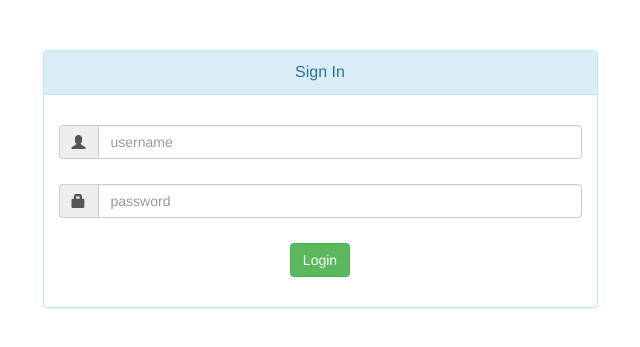
After one commit to bernandotorrez/sikawan-bpjs, a CodeIgniter app: template application/views/login.php in a window 1280 px wide. The commit adds this page. Shown: the top 347 px of the page, without its empty margins (320-960 px from the left). Run offline with CodeIgniter, Linux system fonts and the light colour scheme; the template is opened without the code that fills it: most values are stand-ins (such as "Sample title", 1, 10 or a date in 2020); some libraries are stand-ins or nearby versions.

Commit message:
add admin and user

```diff
--- a/application/config/database.php
+++ b/application/config/database.php
@@ -76,13 +76,13 @@ $query_builder = TRUE;
 $db['default'] = array(
 	'dsn'	=> '',
 	'hostname' => 'localhost',
-	'username' => 'u422669398_sikawan_bpjs',
-	'password' => 'B3rnando',
-	'database' => 'u422669398_sikawan_bpjs',
+	'username' => 'root',
+	'password' => '',
+	'database' => 'bpjs',
 	'dbdriver' => 'mysqli',
 	'dbprefix' => '',
 	'pconnect' => FALSE,
-	'db_debug' => FALSE,
+	'db_debug' => TRUE,
 	'cache_on' => FALSE,
 	'cachedir' => '',
 	'char_set' => 'utf8',
--- a/application/controllers/Home.php
+++ b/application/controllers/Home.php
@@ -12,6 +12,11 @@ class Home extends CI_Controller {
 
 	function __construct(){
 		parent::__construct();
+
+		if (!$this->session->userdata('id_user')) {
+			redirect(base_url('login')); // Replace 'login' with your login page URL
+		}
+
 		$this->load->model('model_home');
 		$this->load->library('fpdf_gen');
 	}
--- /dev/null
+++ b/application/views/login.php
@@ -0,0 +1,73 @@
+<?php
+defined('BASEPATH') or exit('No direct script access allowed');
+?>
+<!DOCTYPE html>
+<!DOCTYPE html>
+<html>
+
+<head>
+    <meta charset="utf-8">
+    <title><?php echo $title; ?></title>
+    <meta charset="utf-8">
+    <meta http-equiv="X-UA-Compatible" content="IE=edge">
+    <meta name="viewport" content="width=device-width, initial-scale=1">
+    <meta name="description" content="">
+    <meta name="author" content="">
+    <link rel="shortcut icon" type="image/ico" href="<?php echo base_url('assets/img/bpjs.png') ?>">
+    <link href="<?php echo base_url('assets/css/bootstrap.min.css') ?>" rel="stylesheet">
+</head>
+
+<body>
+
+    <div class="container">
+        <div class="row">
+            <div id="loginbox" style="margin-top:50px;" class="mainbox col-md-6 col-md-offset-3 col-sm-8 col-sm-offset-2">
+                <div class="panel panel-info">
+
+                    <?=$this->session->flashdata('error');?>
+                    <div class="panel-heading">
+                        <div class="panel-title text-center">Sign In</div>
+                    </div>
+
+                    <div style="padding-top:30px" class="panel-body">
+
+                        <div style="display:none" id="login-alert" class="alert alert-danger col-sm-12"></div>
+
+                        <form id="loginform" action="<?=base_url('login/login');?>"
+                            class="form-horizontal" role="form" method="POST">
+
+                            <div style="margin-bottom: 25px" class="input-group">
+                                <span class="input-group-addon"><i class="glyphicon glyphicon-user"></i></span>
+                                <input id="username" type="text" class="form-control"
+                                    name="username" placeholder="username" required>
+                            </div>
+
+                            <div style="margin-bottom: 25px" class="input-group">
+                                <span class="input-group-addon"><i class="glyphicon glyphicon-lock"></i></span>
+                                <input id="password" type="password" class="form-control"
+                                    name="password" placeholder="password" required>
+                            </div>
+
+                            <div style="margin-top:10px" class="form-group">
+                                <!-- Button -->
+
+                                <div class="col-sm-12 controls centered text-center">
+                                    <button id="btn-login" type="submit" class="btn btn-success">Login </button>
+
+                                </div>
+                            </div>
+                        </form>
+
+
+
+                    </div>
+                </div>
+            </div>
+        </div>
+    </div>
+
+    <script src="<?php echo base_url('assets/js/jquery.min.js') ?>"></script>
+    <script src="<?php echo base_url('assets/js/bootstrap.min.js') ?>"></script>
+</body>
+
+</html>
```
Also changed, not shown: application/controllers/Login.php (added, +46 -0 lines), application/models/Model_login.php (added, +16 -0 lines), application/views/page_home.php (+57 -61 lines).
